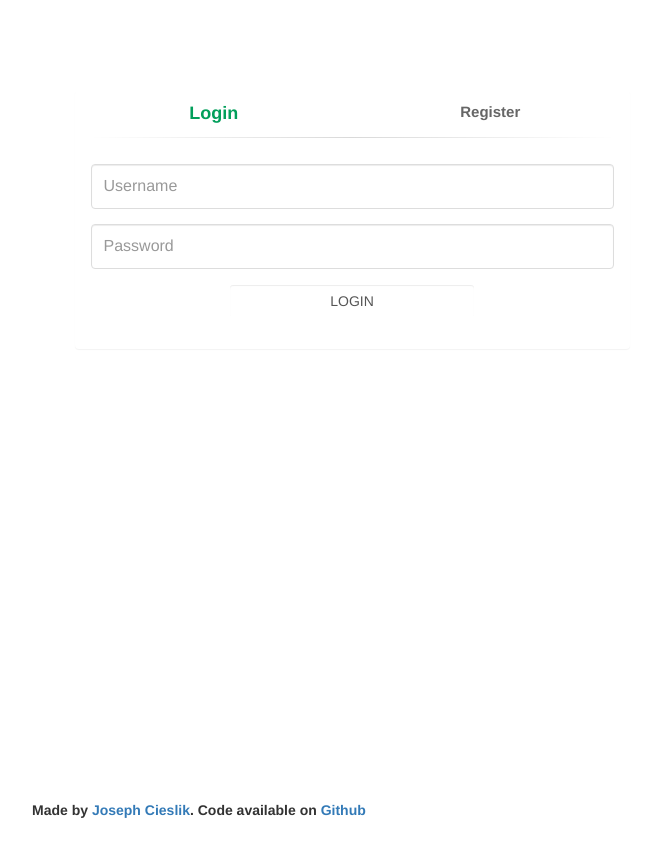
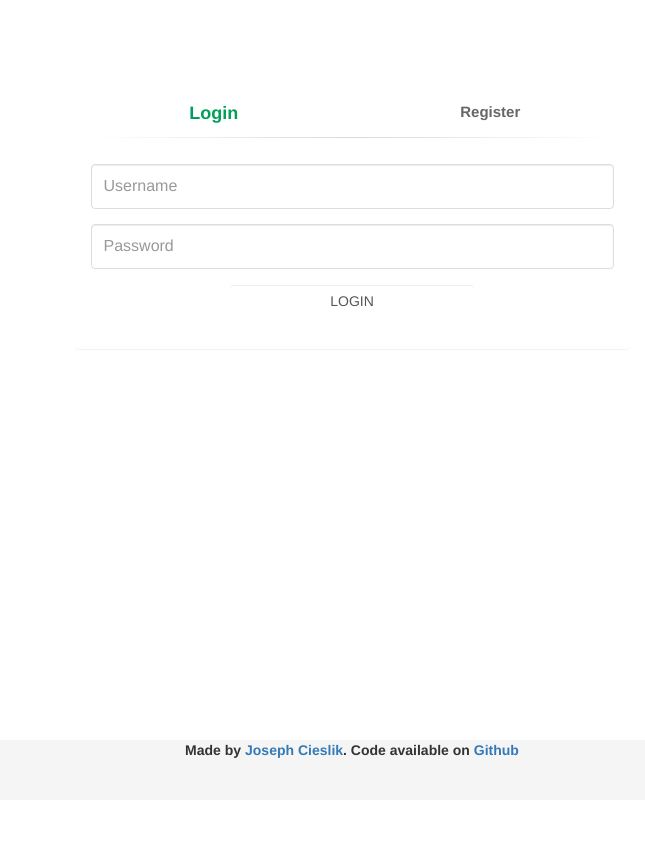
Before and after one commit to torchhound/silentHeavens, a Flask app: page / in a window 1280 px wide. Shown: the whole page, without its empty margins (288-933 px from the left). After the commit the page ends 758 px from the top, so only its background shows below. Run offline with Flask 2, Linux system fonts and the light colour scheme; some libraries are stand-ins or nearby versions.

Commit message:
Added jquery function to switch between login and register, added working, centered sticky footer, working on adding jquery function to confirm password

```diff
--- a/static/login.css
+++ b/static/login.css
@@ -93,20 +93,24 @@ body {
 
 
 /*sticky footer*/
-* {
-    margin: 0;
+html {
+  position: relative;
+  min-height: 100%;
 }
-html, body {
-    height: 100%;
+body {
+  /* Margin bottom by footer height */
+  margin-bottom: 60px;
 }
-.wrapper {
-    min-height: 100%;
-    height: auto !important;
-    height: 100%;
-    margin: 0 auto -4em;
+.footer {
+  position: absolute;
+  bottom: 0;
+  width: 100%;
+  /* Set the fixed height of the footer here */
+  height: 60px;
+  background-color: #f5f5f5;
 }
-.footer, .push {
-    height: 4em;
-    margin: auto;
-    width: 50%;
+.center {
+    text-align: center;
+    margin-left: auto;
+    margin-right: auto;
 }
--- a/templates/login.html
+++ b/templates/login.html
@@ -9,9 +9,9 @@
     <link rel="stylesheet" href="https://maxcdn.bootstrapcdn.com/bootstrap/3.3.7/css/bootstrap.min.css">
     <script src="https://ajax.googleapis.com/ajax/libs/jquery/3.1.1/jquery.min.js"></script>
     <script src="https://maxcdn.bootstrapcdn.com/bootstrap/3.3.7/js/bootstrap.min.js"></script>
+    <script src="{{ url_for('static', filename='login.js') }}"></script>
   </head>
   <body>
-    <div class="wrapper">
       <div class="container">
       <div class="row">
       <div class="col-md-6 col-md-offset-3">
@@ -72,11 +72,13 @@
         </div>
       </div>
     </div>
-  </div>
     </div>
-    <div class="push"></div>
-    <div class="footer">
-      <b>Made by <a href="https://github.com/torchhound">Joseph Cieslik</a>. Code available on <a href="https://github.com/torchhound/silentHeavens">Github</a></b>
-    </div>
+    <footer class="footer">
+      <div class="container">
+        <div class="center">
+            <b>Made by <a href="https://github.com/torchhound">Joseph Cieslik</a>. Code available on <a href="https://github.com/torchhound/silentHeavens">Github</a></b>
+        </div>
+      </div>
+    </footer>
   </body>
 </html>
```
Also changed, not shown: static/login.js (added, +44 -0 lines).
